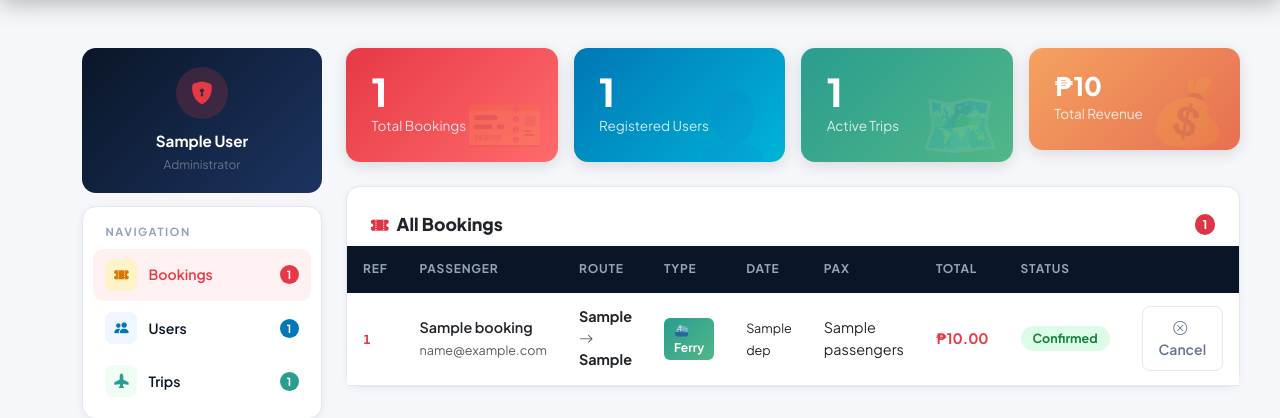
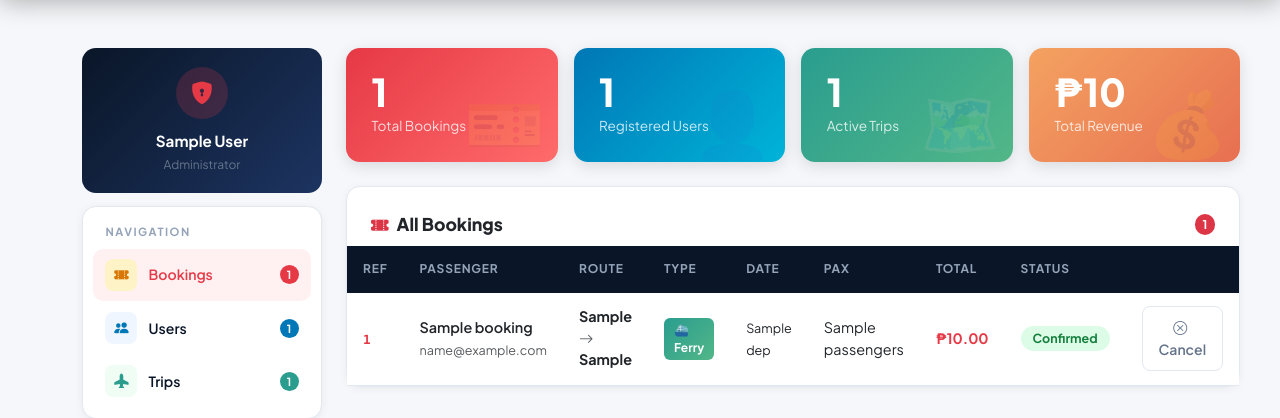
Before and after one commit to EJOENZZZ/Pythonbooking, a Flask app: template templates/admin.html in a window 1280 px wide. Shown: the part 76-494 px from the top of the page. Run offline with Flask 3, Linux system fonts and the light colour scheme; the visitor is signed in with stand-in values (Sample User, id 1); the template is opened without the code that fills it: most values are stand-ins (such as "Sample title", 1, 10 or a date in 2020).

Commit message:
Uniform stat card sizes

```diff
--- a/templates/admin.html
+++ b/templates/admin.html
@@ -71,7 +71,7 @@
       </div>
       <div class="col-6 col-md-3">
         <div class="stat-card stat-orange" data-icon="💰">
-          <div class="stat-num" style="font-size:1.6rem;">₱{{ "{:,.0f}".format(bookings|sum(attribute='total')) }}</div>
+          <div class="stat-num">₱{{ "{:,.0f}".format(bookings|sum(attribute='total')) }}</div>
           <div class="stat-lbl">Total Revenue</div>
         </div>
       </div>
```
